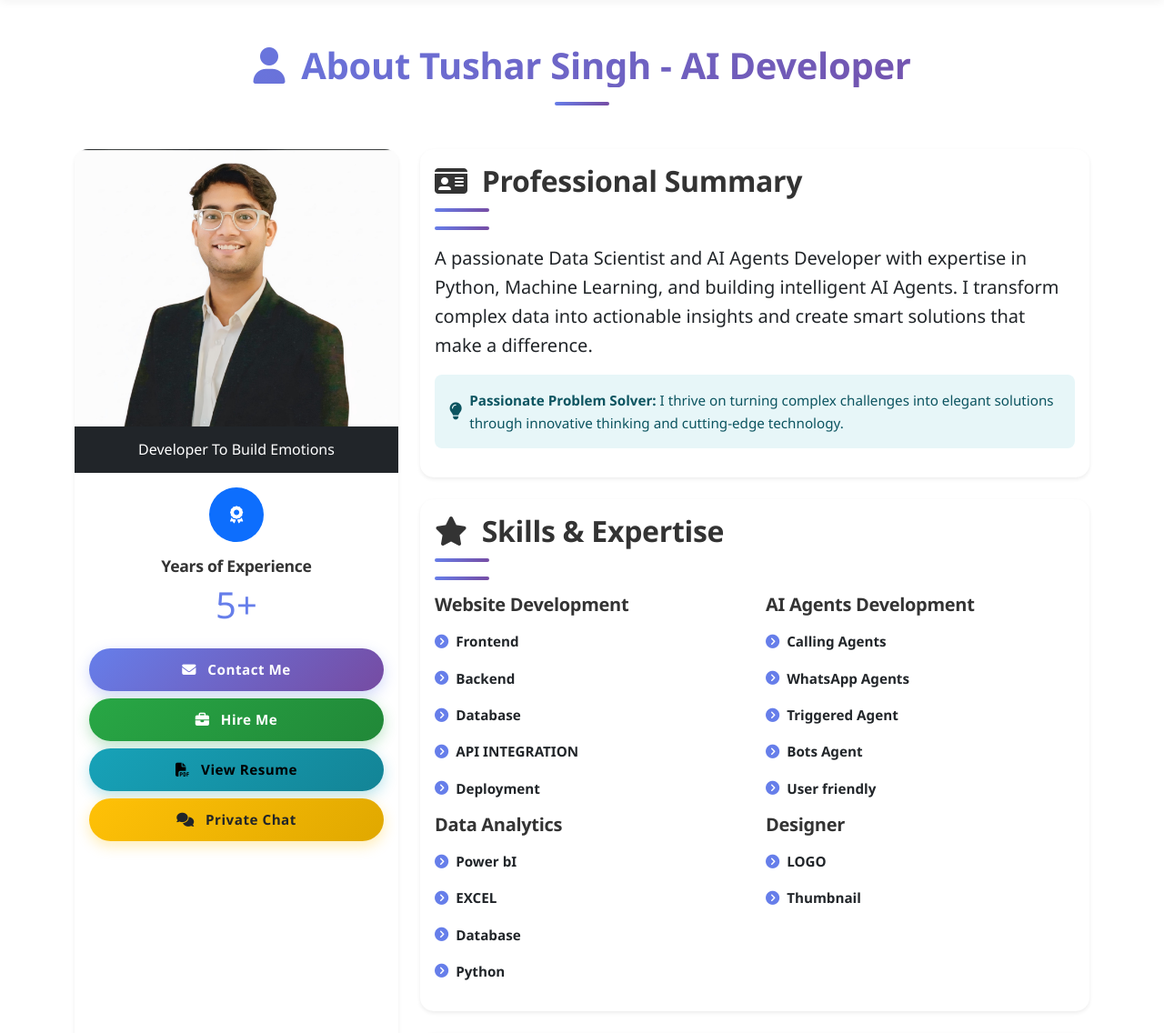
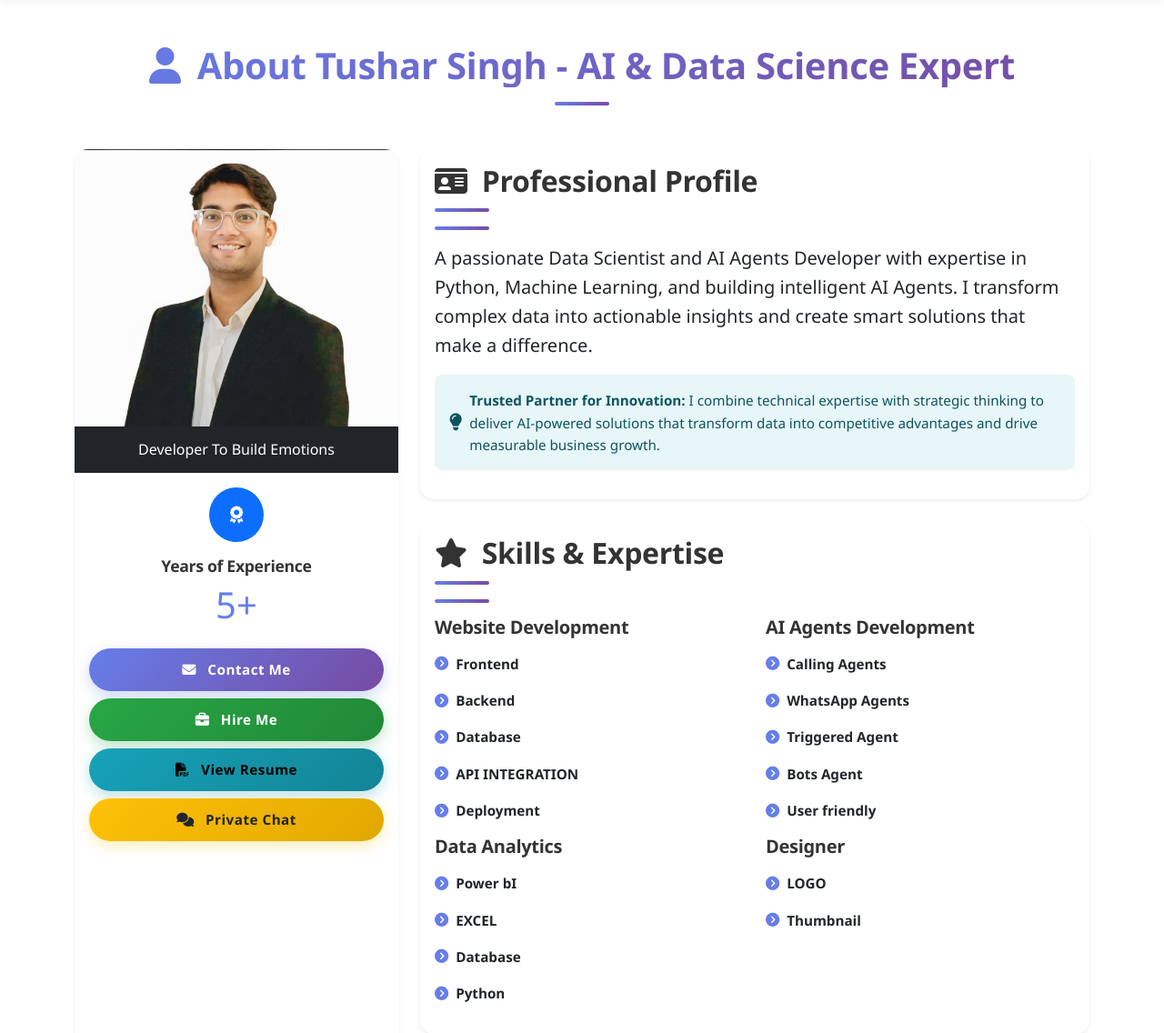
Before and after one commit to Tusharsinghoffical/Website.github.io, a Django app: page /about/ in a window 1280 px wide. Shown: the part 85-1221 px from the top of the page at 91% size. Run offline with Django 5.2, Linux system fonts and the light colour scheme; data comes from the database, SQL or seed files in the repository.

Commit message:
Enhanced professional profile descriptions with more compelling and business-focused language

```diff
--- a/about/views.py
+++ b/about/views.py
@@ -10,7 +10,7 @@ def index(request):
         profile = Profile.objects.create(
             name='Tushar Singh',
             title='AI Agents Developer',
-            bio='A passionate Data Scientist and AI Agents Developer with expertise in Python, Machine Learning, and building intelligent AI Agents. I transform complex data into actionable insights and create smart solutions that make a difference.',
+            bio='As a seasoned Data Scientist and AI Agents Developer, I specialize in transforming complex data into strategic business insights and developing intelligent automation systems that drive measurable results. With expertise in Python, Machine Learning, and cutting-edge AI technologies, I deliver tailored solutions that solve real-world challenges and create sustainable competitive advantages for businesses.',
             email='email@example.com',
             phone='+91 8851619647',
             location='City, Country'
--- a/templates/about/index.html
+++ b/templates/about/index.html
@@ -31,7 +31,7 @@
   <div class="row">
     <div class="col-12">
       <div class="section-title animate-on-scroll">
-        <h1 class="text-center"><i class="fas fa-user me-2"></i> About Tushar Singh - AI Developer</h1>
+        <h1 class="text-center"><i class="fas fa-user me-2"></i> About Tushar Singh - AI & Data Science Expert</h1>
         <div class="divider mx-auto"></div>
       </div>
     </div>
@@ -94,7 +94,7 @@
     <div class="col-md-8 animate-on-scroll">
       <div class="card border-0 shadow-sm mb-4">
         <div class="card-body">
-          <h2><i class="fas fa-id-card me-2"></i> Professional Summary</h2>
+          <h2><i class="fas fa-id-card me-2"></i> Professional Profile</h2>
           <div class="divider"></div>
           <p class="lead">
             {{ profile.bio }}
@@ -102,8 +102,7 @@
           <div class="alert alert-info d-flex align-items-center" role="alert">
             <i class="fas fa-lightbulb me-2 fa-lg"></i>
             <div>
-              <strong>Passionate Problem Solver:</strong> I thrive on turning complex challenges into elegant solutions
-              through innovative thinking and cutting-edge technology.
+              <strong>Trusted Partner for Innovation:</strong> I combine technical expertise with strategic thinking to deliver AI-powered solutions that transform data into competitive advantages and drive measurable business growth.
             </div>
           </div>
         </div>
@@ -201,13 +200,11 @@
       <div class="card border-0 shadow-sm animate-on-scroll">
         <div class="card-body text-center p-5">
           <h2 class="card-title">
-            <i class="fas fa-briefcase me-2"></i> Interested in Working
-            Together?
+            <i class="fas fa-briefcase me-2"></i> Ready to Transform Your Business?
           </h2>
           <div class="divider mx-auto"></div>
           <p class="card-text lead mb-4">
-            I'm available for freelance projects and full-time opportunities.
-            Let's discuss how I can help bring your ideas to life.
+            As a dedicated freelance Data Scientist and AI Developer, I'm ready to help you leverage cutting-edge technology to solve complex challenges and achieve your business objectives. Let's collaborate to turn your vision into impactful solutions.
           </p>
           <div class="d-flex flex-wrap justify-content-center gap-3">
             <a
--- a/templates/base.html
+++ b/templates/base.html
@@ -60,7 +60,6 @@
       }
     }
     </script>
-
     <title>Tushar Singh - AI Agents Developer & Data Scientist | codewithmrsingh</title>
     <link rel="icon" type="image/png" href="{% static 'Image/Bannerlogo.png' %}">
 
```
